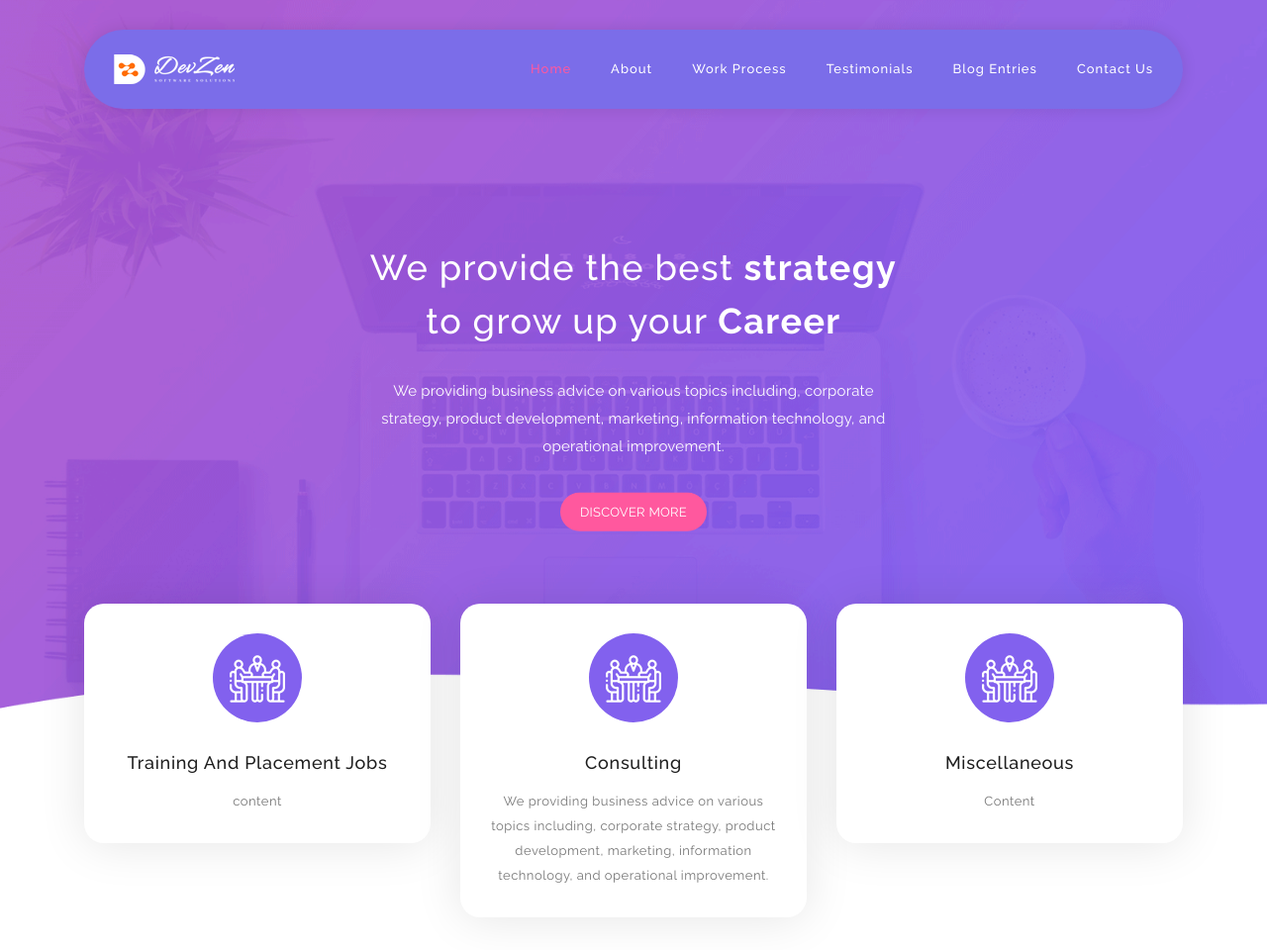
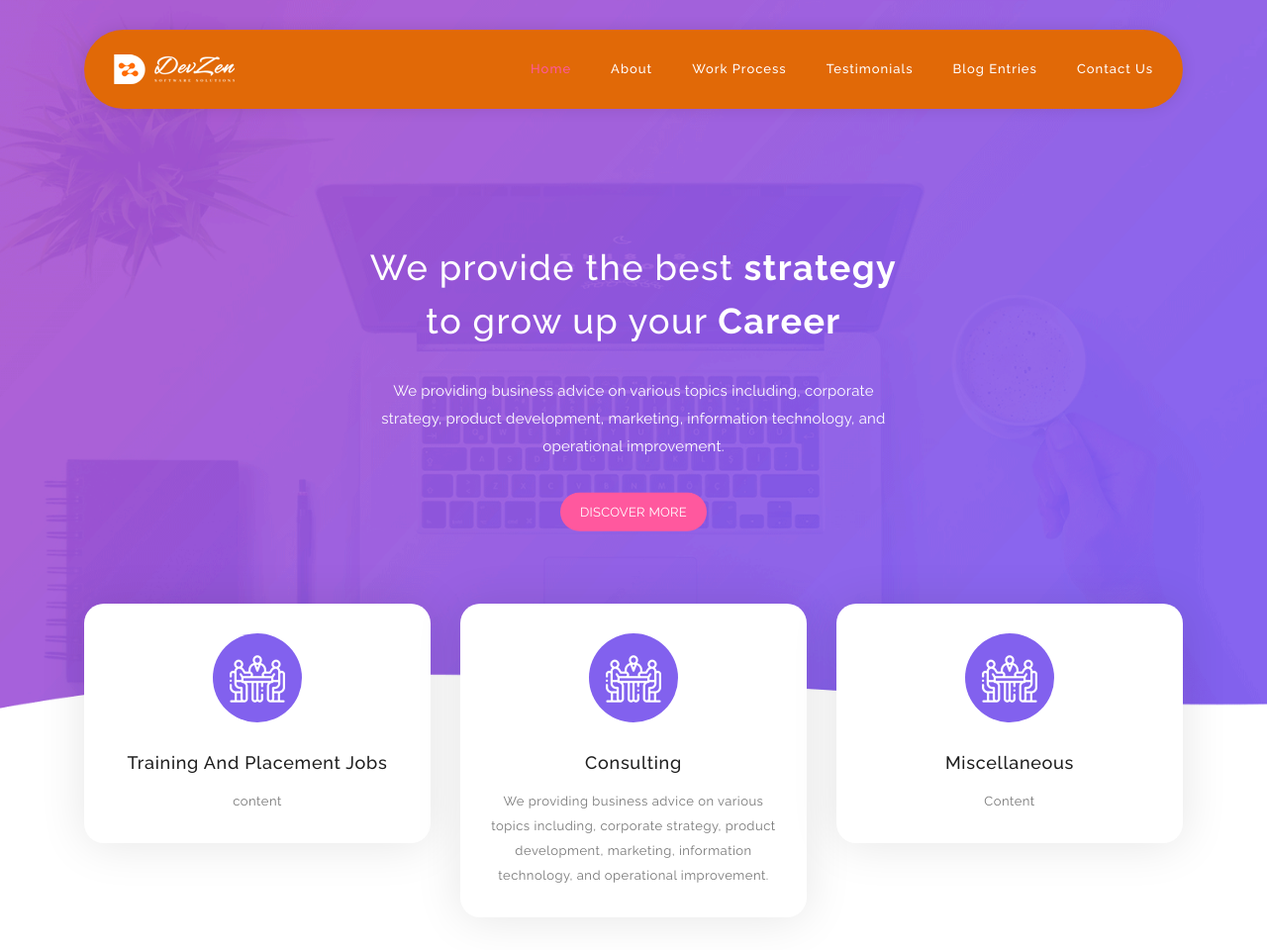
Before and after one commit to MasterMohan/DevZenSystems, a plain HTML site: page index.html in a window 1280 px wide. Shown: the top 960 px of the page at 99% size. Drawn offline with Linux system fonts and the light colour scheme.

Commit message:
change background colour

```diff
--- a/assets/css/style.css
+++ b/assets/css/style.css
@@ -390,7 +390,7 @@ header
   box-shadow: 0px 0px 15px rgba(0,0,0,0.1);
   border-radius: 40px;
   min-height: 80px;
-  background: #7b6de9;
+  background: #e16907;
 }
 
 .header-area .main-nav .logo {
```
